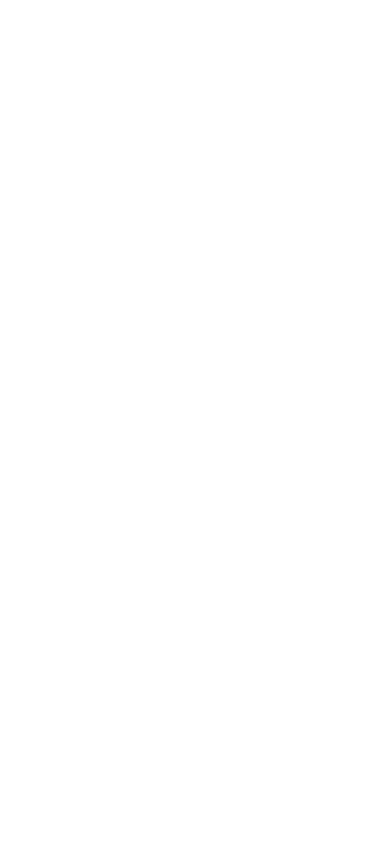
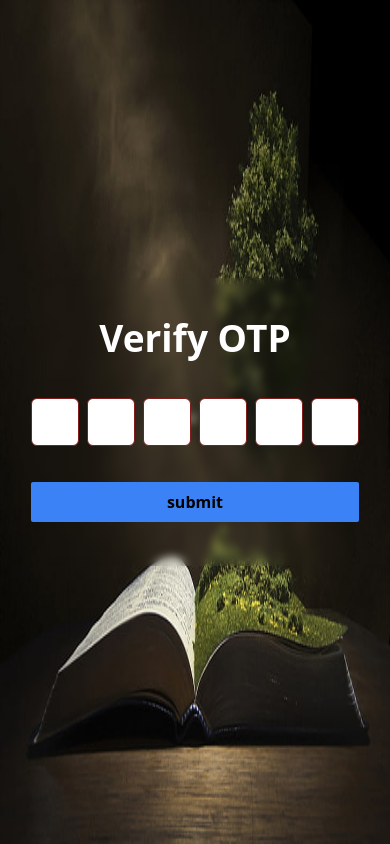
Before and after one commit to Althafvc/Edumeet-Front-end, a React (Vite) app: page /student/otp in a window 390 px wide. Before the commit this address had no page. Built offline with nearby package versions, Linux system fonts and the light colour scheme; a web font is replaced by a local one.

Commit message:
OTP collecting  page created with responsiveness

```diff
--- a/src/App.jsx
+++ b/src/App.jsx
@@ -4,6 +4,7 @@
 
 // <Common Routes>
 import LandingPage from './Components/Shared/LandingPage';
+import OTP from './Components/Shared/OTP';
 // </Common Routes>
 
 
@@ -36,6 +37,7 @@
           <Route path='/student/signup' element={<StudentSignup/>}/>
           <Route path='/student/login' element={<StudentLogin/>}/>
           <Route path='/student/home' element={<StudentHome/>}/>
+          <Route path='/student/otp' element={<OTP/>}/>
           //Student
 
           //Teacher
--- a/src/Components/Shared/OTP.jsx
+++ b/src/Components/Shared/OTP.jsx
@@ -1,90 +1,53 @@
-import React from 'react'
+import React, { useState } from "react";
+import bg from '../../assets/images/otpbg.jpg'
+import DefaultButton from "../Student/DefaultButton";
+const OTP = () => {
 
-function OTP() {
+const [otp, setOtp] = useState(new Array(6).fill(''))
 
-    const phone = 1
-    const otp = 1234
-    const countdown = 30
+function handleChange(e, index) {
+  const value = e.target.value;
 
-    function handleResend () {
+  if(/^[0-9]$/.test(value) || value === "") {
+    const newOtp = [...otp];
+    newOtp[index] = value;
+    setOtp(newOtp)
+  }
 
-    }
+  if(value && index <otp.length-1) {
+    document.getElementById(`otp-input-${index + 1}`).focus();
 
-  return (
-
-    <section className="container-fluid bg-body-tertiary d-block" style={{ height: '100vh' }}>
-    <div className="row justify-content-center" style={{ display: 'flex', alignContent: 'center' }}>
-      <div className="col-12 col-md-6 col-lg-4" style={{ minWidth: '500px', marginTop: '100px' }}>
-        <div className="card bg-white mb-1 mt-5" style={{ boxShadow: '0 12px 15px rgba(0, 0, 0, 0.02)', display: 'flex', alignItems: 'center' }}>
-          <div className="card-body p-5 text-center">
-            <h4>Verify</h4>
-            <p>Your code was sent to <span>{phone}</span></p>
-            <form action={`/user/otp/${phone}`} method="post">
-              <div className="otp-field mb-4">
-                <input
-                  type="number"
-                  name="digit1"
-                  maxLength="1"
-                  style={{ border: '2px solid grey' }}
-                  className="otp_input"
-                  value={otp.digit1}
-                  onChange={(e) => handleChange(e, 'digit1')}
-                />
-                <input
-                  type="number"
-                  name="digit2"
-                  maxLength="1"
-                  style={{ border: '2px solid grey' }}
-                  className="otp_input"
-                  value={otp.digit2}
-                  onChange={(e) => handleChange(e, 'digit2')}
-                />
-                <input
-                  type="number"
-                  name="digit3"
-                  maxLength="1"
-                  style={{ border: '2px solid grey' }}
-                  className="otp_input"
-                  value={otp.digit3}
-                  onChange={(e) => handleChange(e, 'digit3')}
-                />
-                <input
-                  type="number"
-                  name="digit4"
-                  maxLength="1"
-                  style={{ border: '2px solid grey' }}
-                  className="otp_input"
-                  value={otp.digit4}
-                  onChange={(e) => handleChange(e, 'digit4')}
-                />
-              </div>
-              <button type="submit" className="btn mb-3" style={{ backgroundColor: '#00224e', color: 'white' }}>
-                Verify
-              </button>
-            </form>
-
-            <div className="otp-timer mb-3" id="otp-timer">
-              Resend OTP in {countdown}s
-            </div>
-            <form action="/resendOTP" method="post">
-              <input type="hidden" name="userid" value="" />
-              <input type="hidden" name="email" value="" />
-              <button
-                className="btn mb-3"
-                id="resend"
-                style={{ backgroundColor: '#00224e', color: 'white' }}
-                type="button"
-                onClick={handleResend}
-                disabled={countdown > 0}
-              >
-                Resend OTP
-              </button>
-            </form>
-          </div>
-        </div>
-      </div>
-    </div>
-  </section>)
+  }
 }
 
-export default OTP
+function handleSubmit () {
+  console.log('hello')
+}
+  return (
+    <>
+      <img src={bg} className="h-screen w-full" alt="Login background" />
+      <div className="w-[20rem] h-[18rem] absolute top-1/2 left-1/2 transform -translate-x-1/2 -translate-y-1/2 rounded-2xl bg-custom-dark bg-opacity-65 flex items-center flex-col backdrop-blur-sm">
+        <div className="w-full text-[37px] font-bold text-white flex justify-center mb-8 mt-8">Verify OTP</div>
+        <form onSubmit={handleSubmit}>
+        <div className="flex space-x-2 mb-4">
+          {otp.map((data, index) => (
+            <input
+            key={index}
+              type="text"
+              value={data}
+              id={`otp-input-${index}`}
+              onChange={(e)=> handleChange(e, index)}
+              maxLength={1}
+              className="w-12 h-12 text-center text-2xl rounded-md border border-red-900"
+            />
+          ))}
+        </div>
+
+        <DefaultButton value='submit' clicked={null} classname='w-full h-10 bg-blue-500 mt-5 rounded-md hover:bg-blue-700 shadow-none'>Submit</DefaultButton>
+        </form>
+      </div>
+    </>
+  );
+}
+
+export default OTP;
--- a/src/Pages/Teacher/TeacherLogin.jsx
+++ b/src/Pages/Teacher/TeacherLogin.jsx
@@ -40,9 +40,7 @@
                         <button className="border-none rounded-3xl p-3 px-10 text-white text-center bg-[#299a78]"> Login </button>
 
                     </div>
-                    <p className="width-full ml-28 text-[#afdde0]  pb-5 md:text-sm md:pb-0 md:mt-4 md:ml-12 md:mr-4">Do not have an account <a href="" className="text-white hover:underline ml-20 font-semibold md:ml-0">Register here</a></p>
-
-
+                    <p className="width-full ml-28 text-[#afdde0]  pb-5 md:text-sm md:pb-0 md:mt-4 md:ml-12 md:mr-4">Do not have an account <a href="/teacher/signup" className="text-white hover:underline ml-20 font-semibold md:ml-0">Register here</a></p>
                 </div>
             </div>
         </div>
```
Also changed, not shown: src/assets/images/otpbg.jpg (added).
